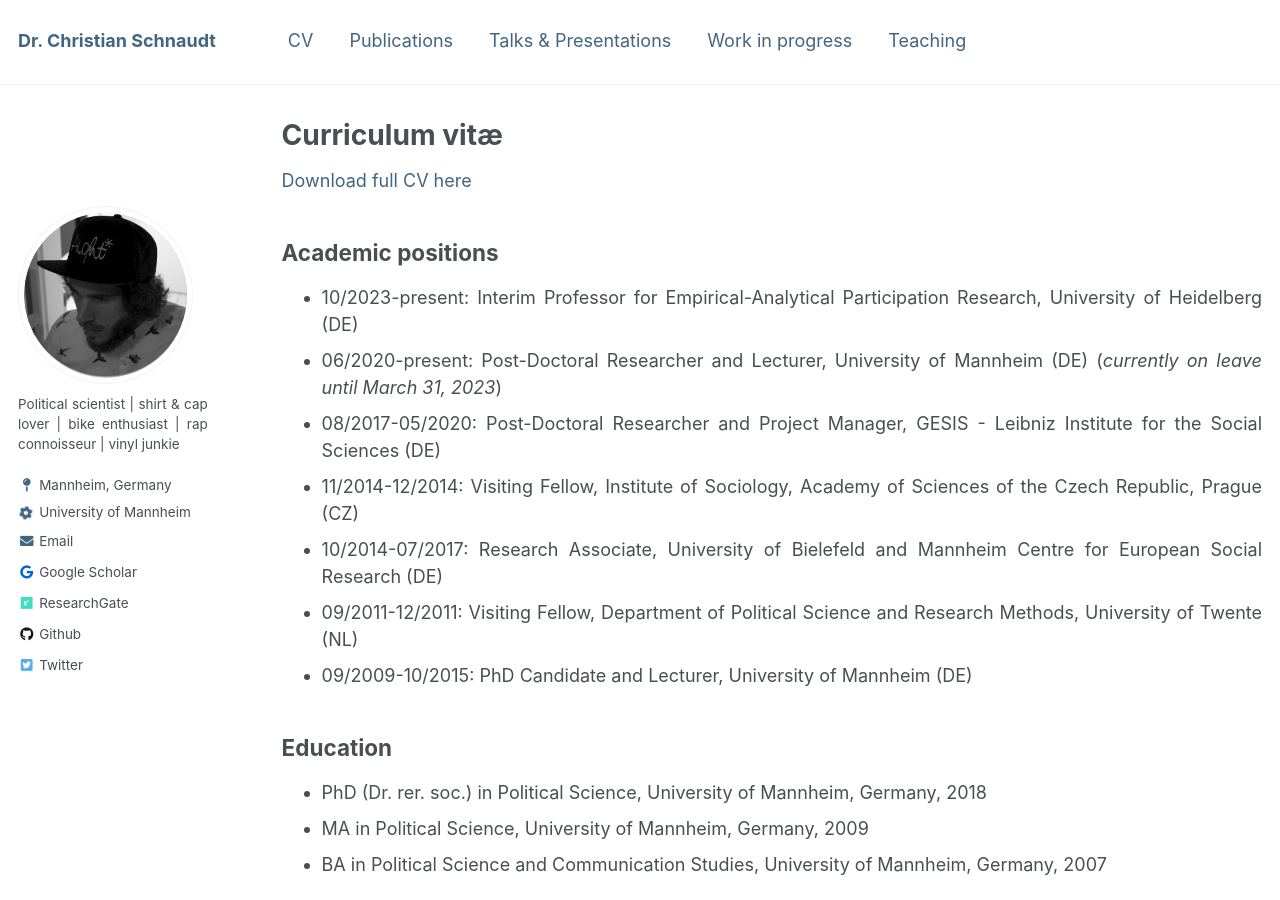
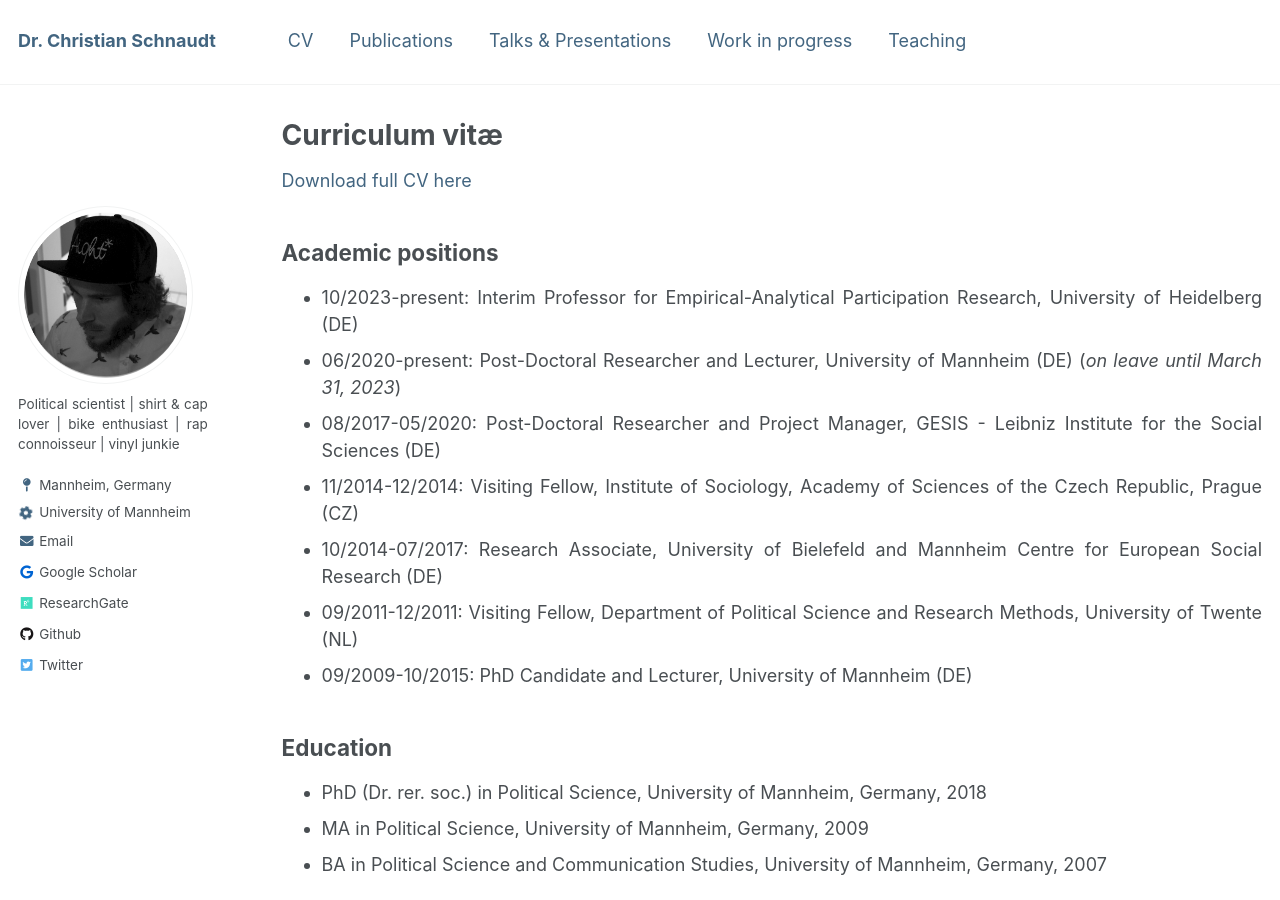
Before and after one commit to cschnaudt/cschnaudt.github.io, a Jekyll site: the page built from _pages/cv.md, in a window 1280 px wide and 900 px high. Built offline with Jekyll 4.4.1, drawn with Linux system fonts in a browser that asks for light colours.

Commit message:
Update cv.md

```diff
--- a/_pages/cv.md
+++ b/_pages/cv.md
@@ -16,7 +16,7 @@ redirect_from:
 ## Academic positions
 
 * 10/2023-present: Interim Professor for Empirical-Analytical Participation Research, University of Heidelberg (DE)
-* 06/2020-present: Post-Doctoral Researcher and Lecturer, University of Mannheim (DE) (*currently on leave until March 31, 2023*)
+* 06/2020-present: Post-Doctoral Researcher and Lecturer, University of Mannheim (DE) (*on leave until March 31, 2023*)
 * 08/2017-05/2020: Post-Doctoral Researcher and Project Manager, GESIS - Leibniz Institute for the Social Sciences (DE)
 * 11/2014-12/2014: Visiting Fellow, Institute of Sociology, Academy of Sciences of the Czech Republic, Prague (CZ)
 * 10/2014-07/2017: Research Associate, University of Bielefeld and Mannheim Centre for European Social Research (DE)
```
